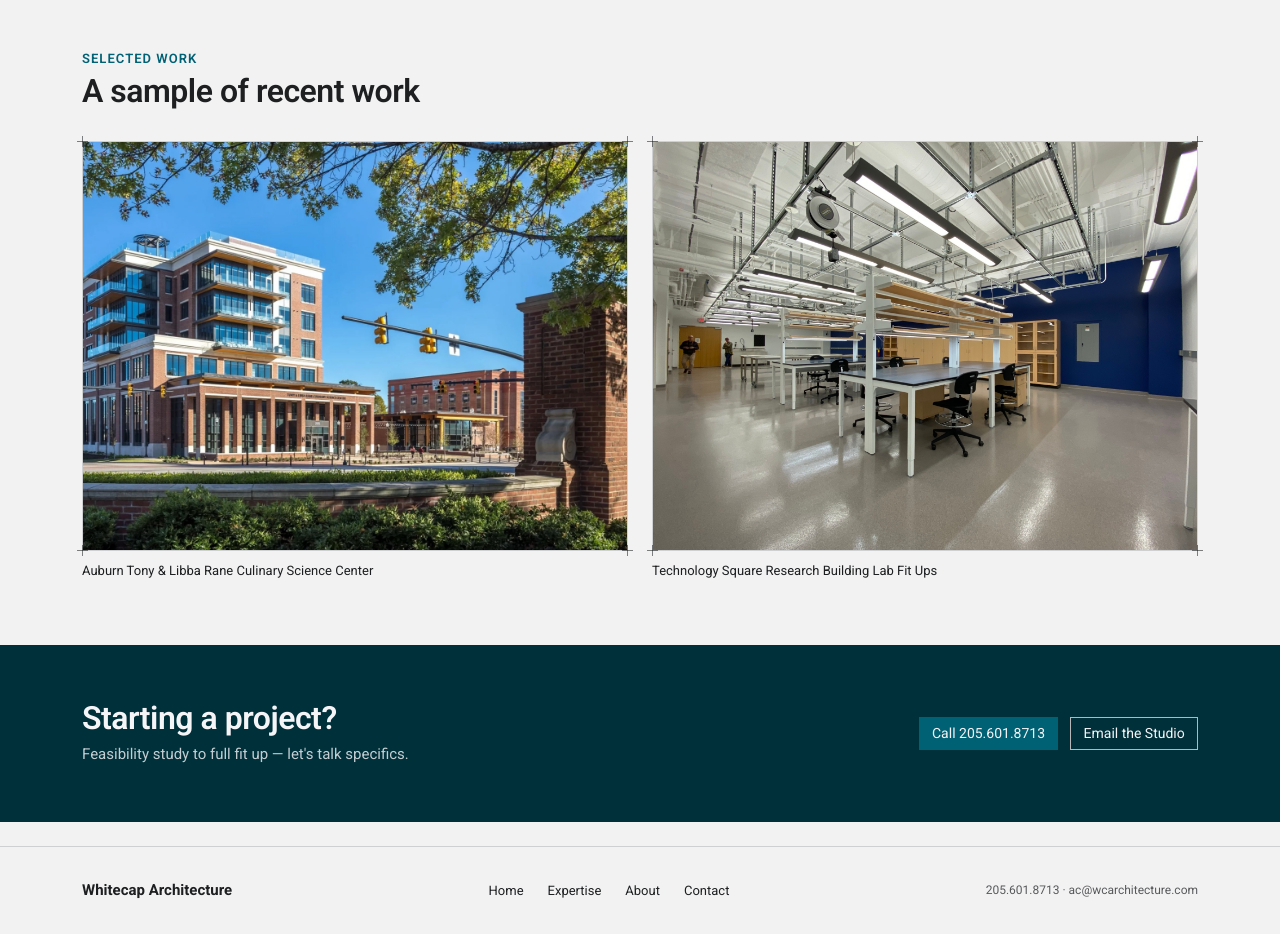
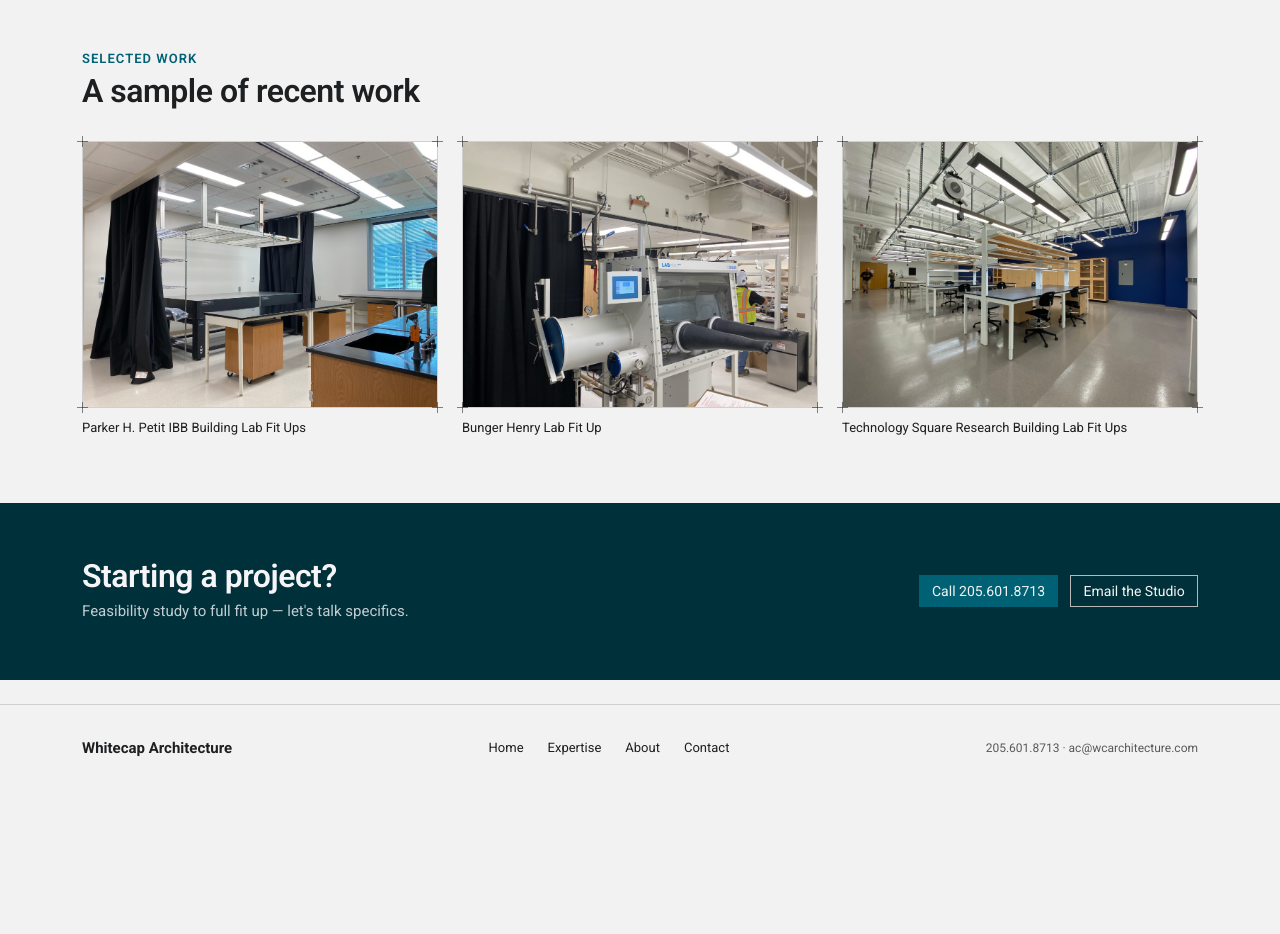
Before and after one commit to ciafardinia/whitecap-architecture, a plain HTML site: page whitecap-architecture/index.html in a window 1280 px wide. Shown: the part 920-1854 px from the top of the page. After the commit the page ends 1712 px from the top, so only its background shows below. Drawn offline with Linux system fonts and the light colour scheme.

Commit message:
Swap Auburn Rane for Petit and Bunger Henry photos in Home Selected Work
Replaces the Auburn Tony & Libba Rane card with the large Parker H.
Petit IBB photo and a Bunger Henry photo, restores the three-column
grid, and deletes the unused Auburn image.

Co-Authored-By: Claude Sonnet 5.5 <noreply@anthropic.com>

```diff
--- a/whitecap-architecture/index.html
+++ b/whitecap-architecture/index.html
@@ -122,13 +122,20 @@
   <section class="wa-container" style="padding-block:8px 64px">
     <div style="font-family:var(--font-heading);font-weight:600;font-size:13px;line-height:1.12;letter-spacing:.08em;text-transform:uppercase;margin:0 0 6.8px;color:var(--color-accent-text)">Selected Work</div>
     <h2 style="margin-bottom:32px;max-width:30ch">A sample of recent work</h2>
-    <div style="display:grid;grid-template-columns:repeat(2,1fr);gap:24px" data-grid="work">
+    <div style="display:grid;grid-template-columns:repeat(3,1fr);gap:24px" data-grid="work">
       <figure>
         <div class="blueprint" style="aspect-ratio:4/3;position:relative">
           <i class="corner tl"></i><i class="corner tr"></i><i class="corner bl"></i><i class="corner br"></i>
-          <img src="assets/auburn-rane-1.jpg" alt="Auburn Tony &amp; Libba Rane Culinary Science Center" style="width:100%;height:100%;object-fit:cover;display:block">
+          <img src="assets/petit-optics.jpg" alt="Parker H. Petit IBB Building optics lab with blackout curtains" style="width:100%;height:100%;object-fit:cover;display:block">
         </div>
-        <figcaption style="margin-top:10px;font-size:13px;color:var(--color-text)">Auburn Tony &amp; Libba Rane Culinary Science Center</figcaption>
+        <figcaption style="margin-top:10px;font-size:13px;color:var(--color-text)">Parker H. Petit IBB Building Lab Fit Ups</figcaption>
+      </figure>
+      <figure>
+        <div class="blueprint" style="aspect-ratio:4/3;position:relative">
+          <i class="corner tl"></i><i class="corner tr"></i><i class="corner bl"></i><i class="corner br"></i>
+          <img src="assets/bunger-glovebox.jpg" alt="Bunger Henry glovebox and isolator chamber" style="width:100%;height:100%;object-fit:cover;display:block">
+        </div>
+        <figcaption style="margin-top:10px;font-size:13px;color:var(--color-text)">Bunger Henry Lab Fit Up</figcaption>
       </figure>
       <figure>
         <div class="blueprint" style="aspect-ratio:4/3;position:relative">
```
Also changed, not shown: whitecap-architecture/assets/auburn-rane-1.jpg (deleted).
